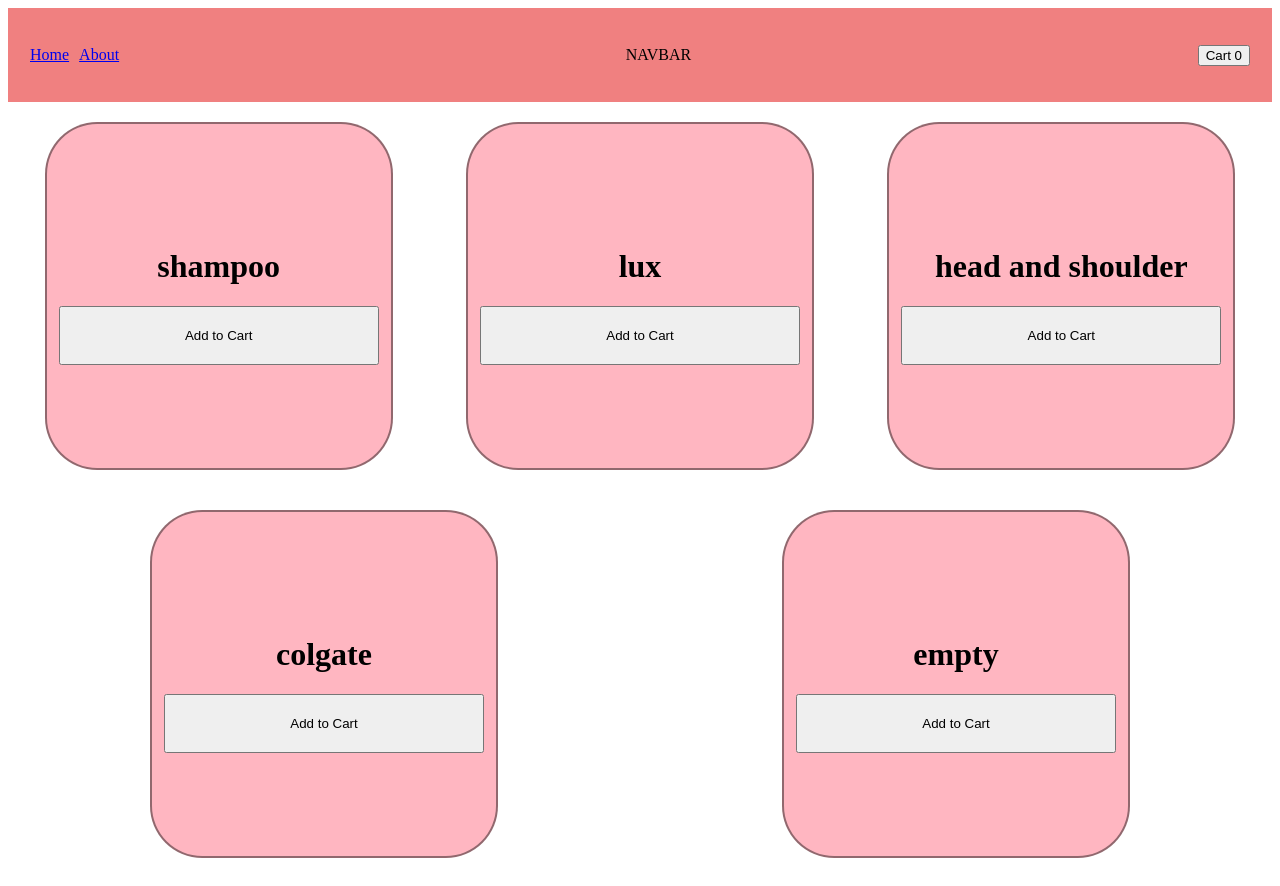
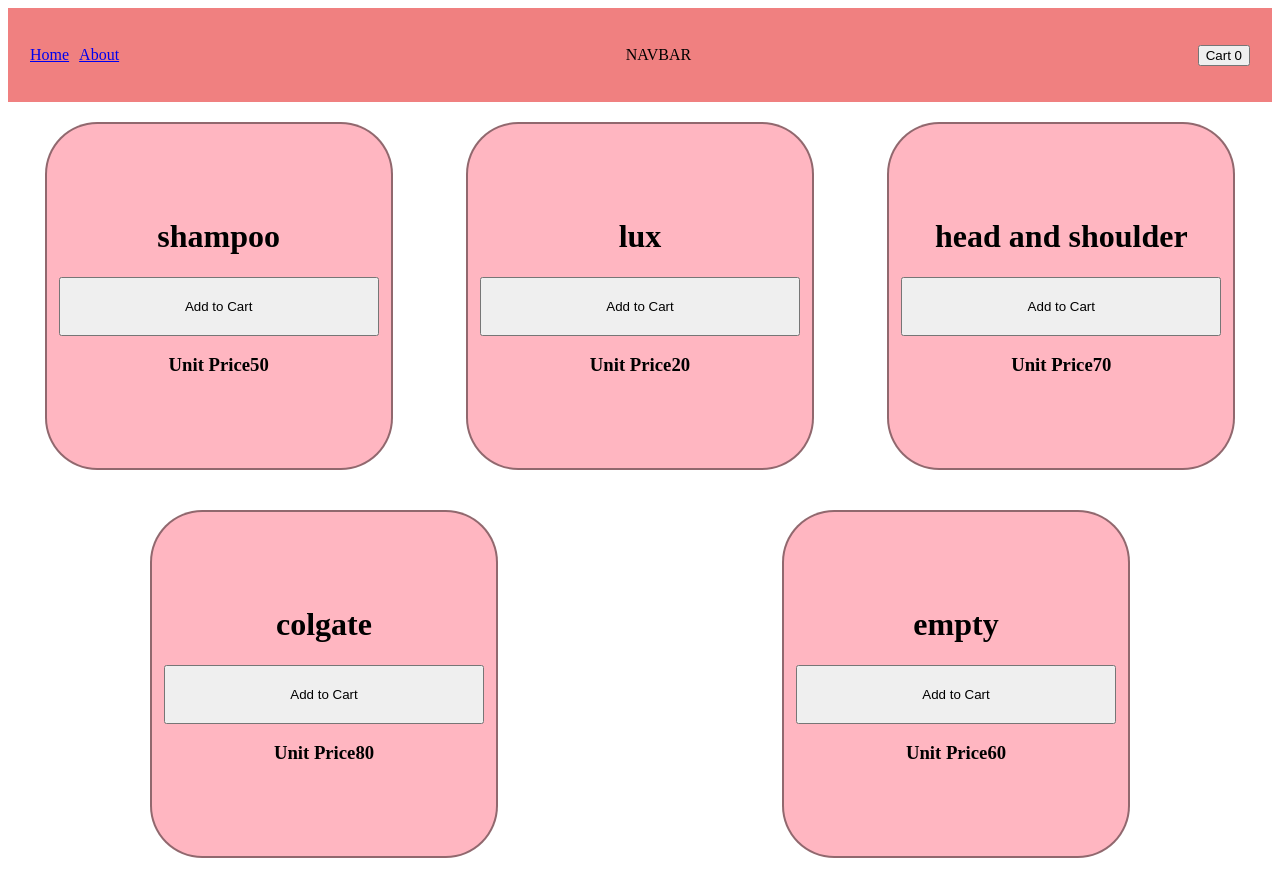
Before and after one commit to shoaibrasool/EcommerceReduxVite, a React (Vite) app: page / in a window 1280 px wide. Built offline with nearby package versions, Linux system fonts and the light colour scheme.

Commit message:
Total Amount calculated

```diff
--- a/src/components/Cart/cart.jsx
+++ b/src/components/Cart/cart.jsx
@@ -1,20 +1,34 @@
-// import React from 'react'
 import { useSelector } from 'react-redux'
 
 const Cart = () => {
 
+    let totalAmount = 0;
+
     const cart = useSelector(state => state.reducer.cart)
-    console.log(cart)
+    // console.log(cart)
+
+    cart.map((prod) => {
+        totalAmount = totalAmount + (prod.price * prod.inventory)
+    })
+
+
     return (
-        <div style={{ textAlign: 'center' }}>
+        <div style={{ textAlign: 'center', display: 'flex', justifyContent: 'space-evenly', gap: '25%' }}>
+            <div>
                 {
                     cart.map((obj) => (
                         <div className='card' key={obj.id}>
-                        <span>{obj.inventory}</span>
+                            <span>Items to Purchase : {obj.inventory}</span>
                             <h1>{obj.text}</h1>
+                            <span> Unit Price : {obj.price}</span>
+                            <h3> Total Price : {obj.price * obj.inventory}</h3>
                         </div>
                     ))
                 }
+            </div>
+            <div className="amount" style={{ padding: '50px', backgroundColor: 'lightcoral', width: '10%', height: '10%', borderRadius: '0 0 20px 110px' }}>
+                <h3>Total Amount is <br /><hr /> {totalAmount}</h3>
+            </div>
         </div >
     )
 }
--- a/src/components/product/Products.jsx
+++ b/src/components/product/Products.jsx
@@ -28,13 +28,13 @@
             <div className='cards'>
                 {Products.map((product) => (
                     <div className='card' key={product.id}>
-                        <h1>
-                            {product.text}
-                        </h1>
+                        <h1>{product.text}</h1>
 
                         <button onClick={() => {
                             toCart(product.id)
                         }}>Add to Cart</button>
+
+                        <h3>Unit Price{product.price}</h3>
                     </div>
                 ))}
             </div>
--- a/src/features/productSlice.js
+++ b/src/features/productSlice.js
@@ -2,11 +2,11 @@
 
 const initialState = {
     product: [
-        { id: 1, text: 'shampoo', inventory: 1 },
-        { id: 2, text: 'lux', inventory: 1 },
-        { id: 3, text: 'head and shoulder', inventory: 1 },
-        { id: 4, text: 'colgate', inventory: 1 },
-        { id: 5, text: 'empty', inventory: 1 },
+        { id: 1, text: 'shampoo', inventory: 1, price : 50 },
+        { id: 2, text: 'lux', inventory: 1, price : 20  },
+        { id: 3, text: 'head and shoulder', inventory: 1, price : 70  },
+        { id: 4, text: 'colgate', inventory: 1, price : 80  },
+        { id: 5, text: 'empty', inventory: 1, price : 60  },
     ],
     cart: [
     ]
```
Lines whose indentation alone changed are shown as unchanged.
